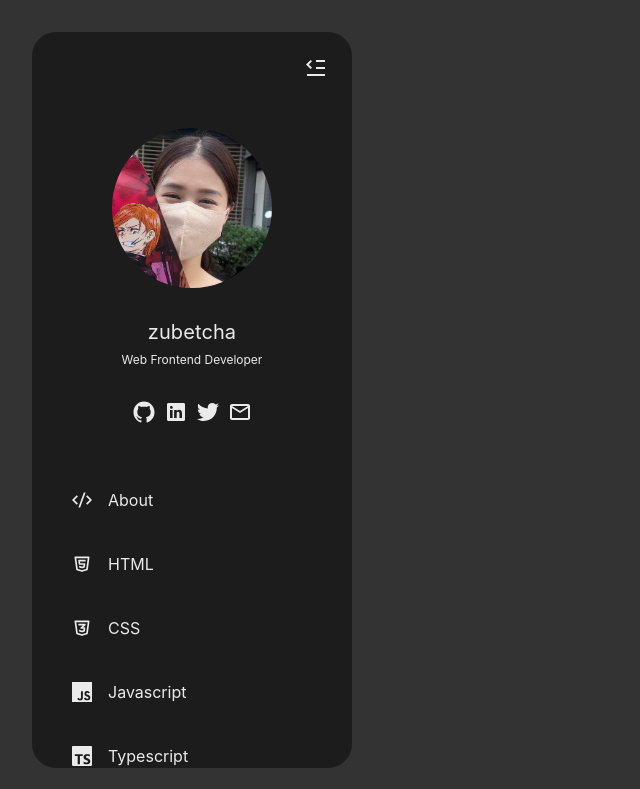
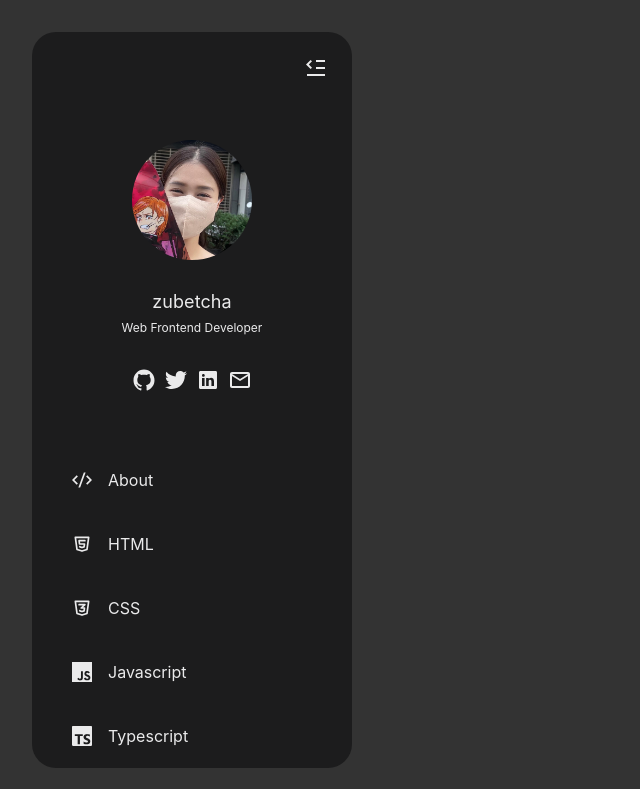
Before and after one commit to zubetcha/zubetcha-blog, a Next.js app: page / in a window 1280 px wide. Shown: the top 789 px of the page, without its empty margins (0-640 px from the left). Built offline with nearby package versions, Linux system fonts and the light colour scheme.

Commit message:
:sparkles: contact list link

```diff
--- a/src/components/Elements/Icon/Icon.tsx
+++ b/src/components/Elements/Icon/Icon.tsx
@@ -12,23 +12,49 @@ import { BsToggle2Off, BsToggle2On } from 'react-icons/bs';
 import { TbBrandHtml5, TbBrandCss3, TbCode } from 'react-icons/tb';
 import { SiTypescript, SiJavascript, SiReact, SiGraphql } from 'react-icons/si';
 
-export const Icon = ({ role, size }: IconProps) => {
+export const Icon = ({ role, size, onClick }: IconProps) => {
   const icons: { [key: string]: JSX.Element } = {
-    github: <IoLogoGithub className={classes[size]} />,
-    twitter: <IoLogoTwitter className={classes[size]} />,
-    linkedIn: <IoLogoLinkedin className={classes[size]} />,
-    email: <MdOutlineEmail className={classes[size]} />,
-    'menu-fold': <RiMenuFoldLine className={classes[size]} />,
-    'menu-unfold': <RiMenuUnfoldLine className={classes[size]} />,
-    'toggle-on': <BsToggle2On className={classes[size]} />,
-    'toggle-off': <BsToggle2Off className={classes[size]} />,
-    javascript: <SiJavascript className={classes[size]} />,
-    html: <TbBrandHtml5 className={classes[size]} />,
-    css: <TbBrandCss3 className={classes[size]} />,
-    typescript: <SiTypescript className={classes[size]} />,
-    react: <SiReact className={classes[size]} />,
-    graphql: <SiGraphql className={classes[size]} />,
-    about: <RiCodeSSlashLine className={classes[size]} />,
+    github: (
+      <IoLogoGithub className={classes[size]} onClick={onClick} id={role} />
+    ),
+    twitter: (
+      <IoLogoTwitter className={classes[size]} onClick={onClick} id={role} />
+    ),
+    linkedIn: (
+      <IoLogoLinkedin className={classes[size]} onClick={onClick} id={role} />
+    ),
+    email: (
+      <MdOutlineEmail className={classes[size]} onClick={onClick} id={role} />
+    ),
+    'menu-fold': (
+      <RiMenuFoldLine className={classes[size]} onClick={onClick} id={role} />
+    ),
+    'menu-unfold': (
+      <RiMenuUnfoldLine className={classes[size]} onClick={onClick} id={role} />
+    ),
+    'toggle-on': (
+      <BsToggle2On className={classes[size]} onClick={onClick} id={role} />
+    ),
+    'toggle-off': (
+      <BsToggle2Off className={classes[size]} onClick={onClick} id={role} />
+    ),
+    javascript: (
+      <SiJavascript className={classes[size]} onClick={onClick} id={role} />
+    ),
+    html: (
+      <TbBrandHtml5 className={classes[size]} onClick={onClick} id={role} />
+    ),
+    css: <TbBrandCss3 className={classes[size]} onClick={onClick} id={role} />,
+    typescript: (
+      <SiTypescript className={classes[size]} onClick={onClick} id={role} />
+    ),
+    react: <SiReact className={classes[size]} onClick={onClick} id={role} />,
+    graphql: (
+      <SiGraphql className={classes[size]} onClick={onClick} id={role} />
+    ),
+    about: (
+      <RiCodeSSlashLine className={classes[size]} onClick={onClick} id={role} />
+    ),
   };
 
   return icons[role];
--- a/src/components/Elements/Icon/Icon.types.tsx
+++ b/src/components/Elements/Icon/Icon.types.tsx
@@ -1,6 +1,7 @@
 export interface IconProps {
   role: IconRoleUnionType;
   size: 'large' | 'medium' | 'small';
+  onClick?: (e: React.MouseEvent<HTMLOrSVGElement>) => void;
 }
 
 export type IconRoleUnionType =
--- a/src/components/NavBar/NavBar.module.scss
+++ b/src/components/NavBar/NavBar.module.scss
@@ -9,7 +9,7 @@
   margin: toRem(32);
   padding: toRem(24);
   border-radius: $border-radius;
-  @include flex-direction(column, 48);
+  @include flex-direction(column, 60);
 
   .menuIcon_wrapper {
     @include flex-box(end, center);
--- a/src/components/NavBar/NavBar.tsx
+++ b/src/components/NavBar/NavBar.tsx
@@ -8,6 +8,12 @@ import { Typo } from '../Elements/Typo/Typo';
 import { NavItem } from './NavItem';
 
 export const NavBar = () => {
+  const contactList = {
+    github: 'https://github.com/zubetcha',
+    twitter: 'https://twitter.com/zubetcha_',
+    linkedIn: 'https://www.linkedin.com/in/juhye-jeong-0994a0234/',
+    email: 'zuhye5@gmail.com',
+  };
   const navList = [
     'About',
     'HTML',
@@ -27,6 +33,11 @@ export const NavBar = () => {
     };
   });
 
+  const onClickContact = (e: React.MouseEvent<HTMLElement>) => {
+    const { id } = e.currentTarget;
+    window.open(contactList[id]);
+  };
+
   return (
     <div className={classes.container}>
       <div className={classes.menuIcon_wrapper}>
@@ -35,19 +46,24 @@ export const NavBar = () => {
       <div className={classes.profile_wrapper}>
         <Image
           src={Profile}
-          width={160}
-          height={160}
+          width={120}
+          height={120}
           className={classes.profile_image}
         />
         <div className={classes.profile_info_wrapper}>
-          <Typo role='title-medium'>zubetcha</Typo>
+          <Typo role='title-small'>zubetcha</Typo>
           <Typo role='body-small'>Web Frontend Developer</Typo>
         </div>
         <div className={classes.profile_contacts_wrapper}>
-          <Icon role='github' />
-          <Icon role='linkedIn' />
-          <Icon role='twitter' />
-          <Icon role='email' />
+          {Object.keys(contactList).map((contact) => {
+            return (
+              <Icon
+                key={contact}
+                role={contact as IconRoleUnionType}
+                onClick={onClickContact}
+              />
+            );
+          })}
         </div>
       </div>
       <div className={classes.navItems_wrapper}>
```
Also changed, not shown: .prettierrc.json.
